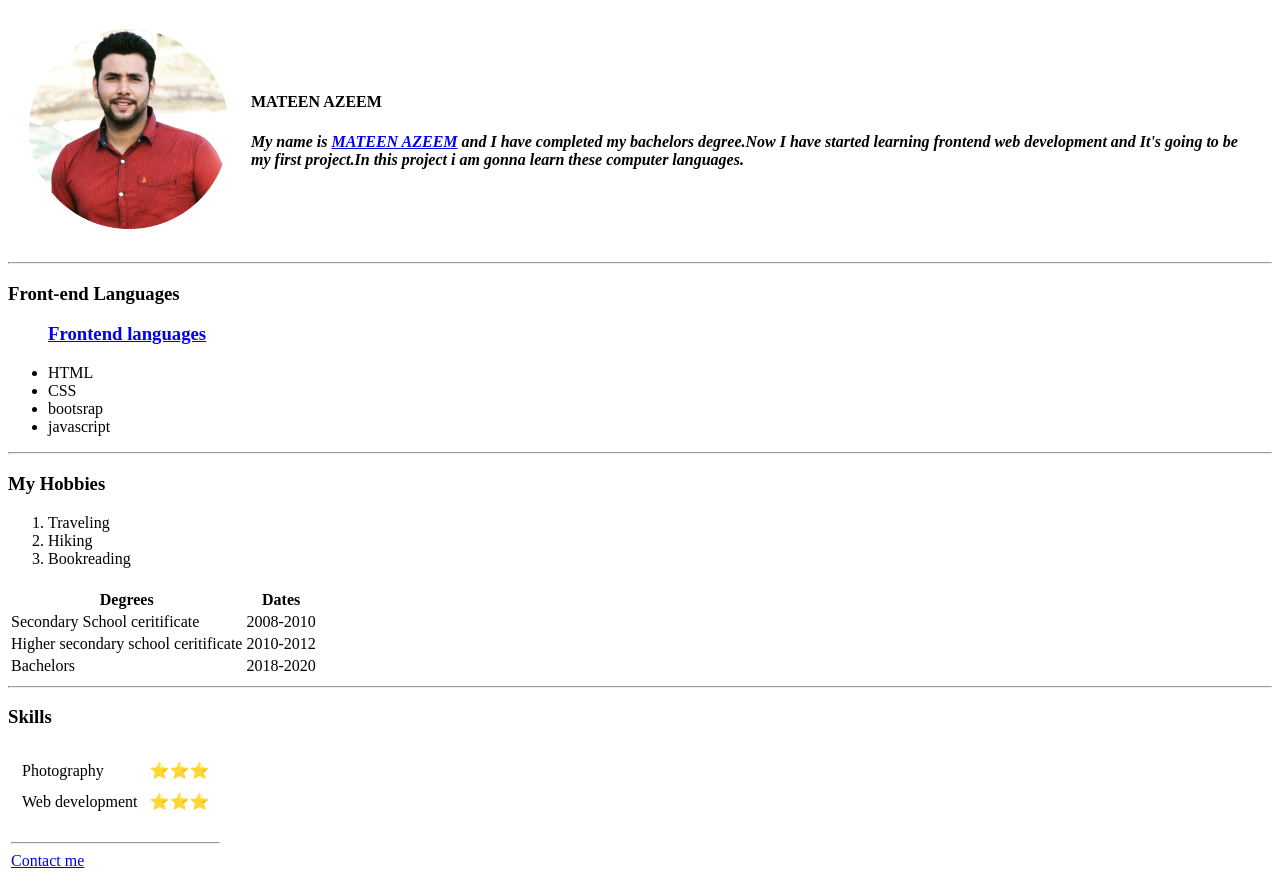
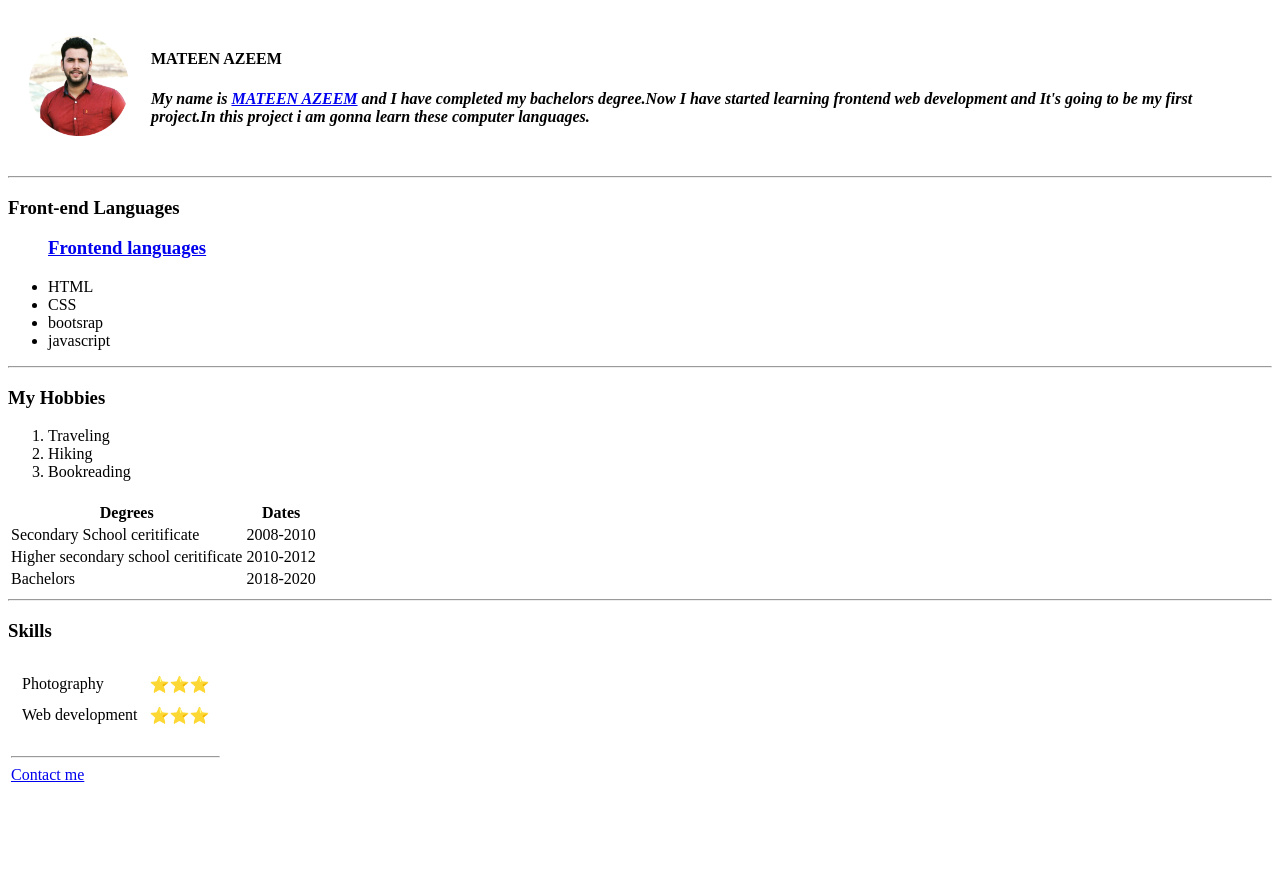
Before and after one commit to Mateen4/Cv, a plain HTML site: page index.html in a window 1280 px wide. After the commit the page ends 800 px from the top, so only its background shows below. Drawn offline with Linux system fonts and the light colour scheme.

Commit message:
I have changed the size of picture.

```diff
--- a/index.html
+++ b/index.html
@@ -6,7 +6,7 @@
 <body>
     <table cellspacing="20">
         <tr>
-            <td> <img src="2.jpg.png" height="200" width="200" alt="My profile picture"></td>
+            <td> <img src="2.jpg.png" height="100" width="100" alt="My profile picture"></td>
             <td><h4>MATEEN AZEEM</h4><p><h4><em> My name is <strong><a href="https://www.facebook.com/mateen.azeem11/"> MATEEN AZEEM</a></strong> and I have completed my bachelors degree.Now I have started learning frontend web development and It's going to be my first project.In this project i am gonna learn these computer languages.</em></h4></p></td>
         </tr>
     </table>
```
